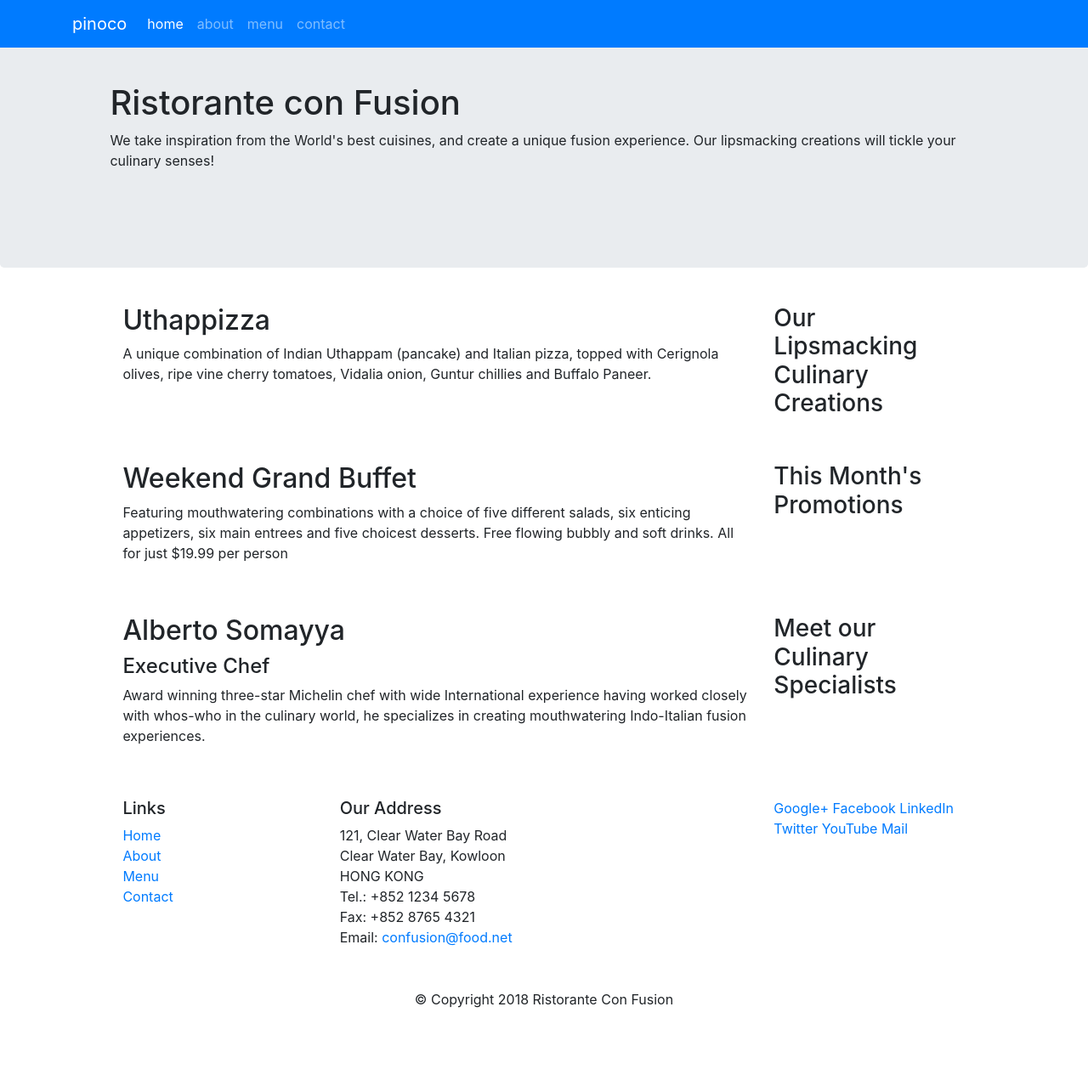
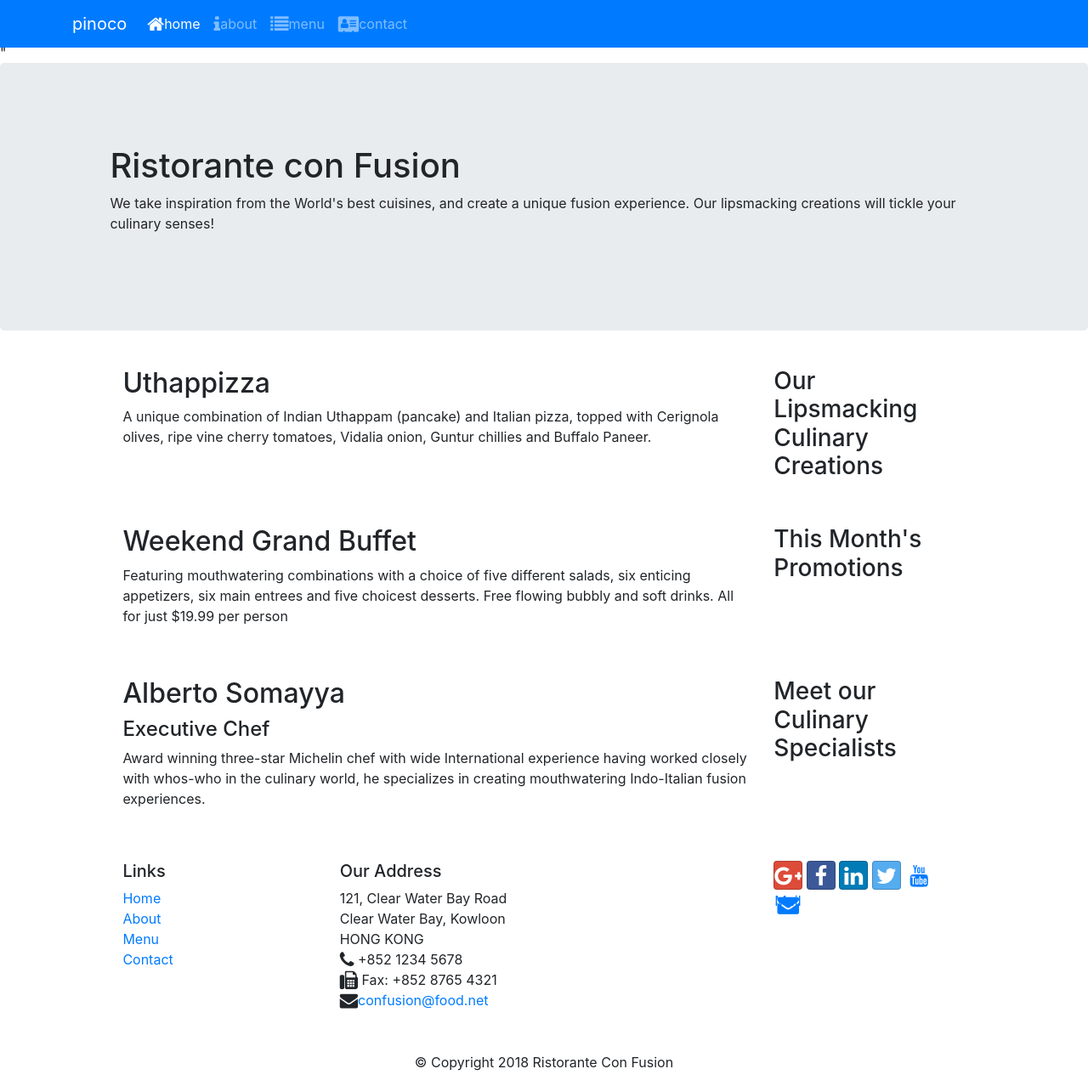
Before and after one commit to JinnendraBaid/jj2, a website: page index.html in a window 1280 px wide. Shown: the whole page at 85% size. Before the commit the page ends 1204 px from the top, so only its background shows below. Drawn offline with nearby package versions, Linux system fonts and the light colour scheme.

Commit message:
icon commited

```diff
--- a/index.css
+++ b/index.css
@@ -5,4 +5,12 @@
 .row-header{
     padding: 1% 2% 1% 2%;
     margin: 2%;
-}z
+}
+body {
+    padding: 50px 0px 0px 0px;
+    z-index: 0;
+}
+
+.navbar-dark {
+    background-color: #512DA8;
+}
--- a/index.html
+++ b/index.html
@@ -8,6 +8,8 @@
     <meta http-equiv="x-ua-compatible" content="ie=edge">
     <!-- Bootstrap CSS -->
     <link rel="stylesheet" href="node_modules/bootstrap/dist/css/bootstrap.min.css">
+    <link rel="stylesheet" href="node_modules/font-awesome/css/font-awesome.min.css">
+    <link rel="stylesheet" href="node_modules/bootstrap-social/bootstrap-social.css">"
     <link rel="stylesheet" type="text/css" href="index.css">
 </head>
 
@@ -20,10 +22,10 @@
             <a class="navbar-brand" href="#">pinoco</a>
             <div class="collapse navbar-collapse" id="Navbar">
                 <ul class="navbar-nav mr-auto">
-                    <li class="nav-item active"><a class="nav-link" href="#">home</a></li>
-                    <li class="nav-item"><a class="nav-link" href="./aboutus.html">about</a></li>
-                    <li class="nav-item"><a class="nav-link">menu</a></li>
-                    <li class="nav-item"><a class="nav-link">contact</a></li>
+                    <li class="nav-item active"><a class="nav-link" href="#"><span class="fa fa-home fa-lg"></span>home</a></li>
+                    <li class="nav-item"><a class="nav-link" href="./aboutus.html"><span class="fa fa-info fa-lg"></span>about</a></li>
+                    <li class="nav-item"><a class="nav-link" href="./aboutus.html"><span class="fa fa-list fa-lg"></span>menu</a></li>
+                    <li class="nav-item"><a class="nav-link" href="./aboutus.html"><span class="fa fa-address-card fa-lg"></span>contact</a></li>
 
                 </ul>
             </div>
@@ -91,19 +93,19 @@
                         121, Clear Water Bay Road<br>
                         Clear Water Bay, Kowloon<br>
                         HONG KONG<br>
-                        Tel.: +852 1234 5678<br>
-                        Fax: +852 8765 4321<br>
-                        Email: <a href="mailto:confusion@food.net">confusion@food.net</a>
+                        <i class="fa fa-phone fa-lg"></i> +852 1234 5678<br>
+                        <i class="fa fa-fax fa-lg"></i> Fax: +852 8765 4321<br>
+                        <i class="fa fa-envelope fa-lg"></i><a href="mailto:confusion@food.net">confusion@food.net</a>
                     </address>
                 </div>
                 <div class="col-sm-3">
                     <div class="align-items-center">
-                        <a href="http://google.com/+">Google+</a>
-                        <a href="http://www.facebook.com/profile.php?id=">Facebook</a>
-                        <a href="http://www.linkedin.com/in/">LinkedIn</a>
-                        <a href="http://twitter.com/">Twitter</a>
-                        <a href="http://youtube.com/">YouTube</a>
-                        <a href="mailto:">Mail</a>
+                        <a  class ="btn btn-social-icon btn-google" href="http://google.com/+"><span class="fa fa-google-plus"></span></a>
+                        <a class ="btn btn-social-icon btn-facebook" href="http://www.facebook.com/profile.php?id="><span class="fa fa-facebook"></span></a>
+                        <a class ="btn btn-social-icon btn-linkedin" href="http://www.linkedin.com/in/"><span class="fa fa-linkedin"></span></a>
+                        <a class ="btn btn-social-icon btn-twitter" href="http://twitter.com/"><span class="fa fa-twitter"></span></a>
+                        <a class ="btn btn-social-icon btn-youtube" href="http://youtube.com/"><span class="fa fa-youtube"></span></a>
+                        <a class ="btn btn-social-icon btn-mail" href="mailto:">Mail<span class="fa fa-envelope"></span></a>
                     </div>
                 </div>
             </div>
--- a/package.json
+++ b/package.json
@@ -16,6 +16,8 @@
   "dependencies": {
     "0": "0.0.0",
     "bootstrap": "^4.0.0",
+    "bootstrap-social": "^5.1.1",
+    "font-awesome": "^4.7.0",
     "jquery": "^3.3.1",
     "popper.js": "^1.12.9"
   },
```
Also changed, not shown: aboutus.html (+7 -4 lines), 1 other file.
